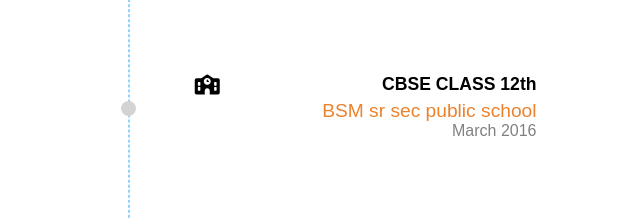
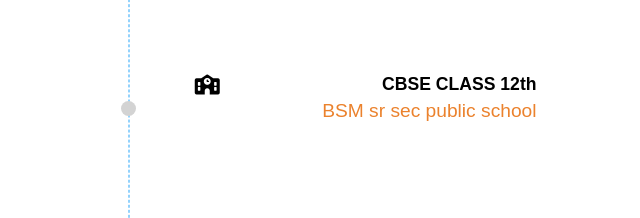
Before and after one commit to Mohit-prog/Resume_project, a plain HTML site: page index.html in a window 1280 px wide. Shown: the part 1320-1538 px from the top of the page, 512-1152 px from the left. Drawn offline with nearby package versions, Linux system fonts and the light colour scheme.

Commit message:
update jun

```diff
--- a/index.html
+++ b/index.html
@@ -249,7 +249,7 @@
                     </div>
                     <h3 class="experience-designation  m0 m-blue">CBSE CLASS 12th</h3>
                     <h4 class="experience-company-name "> BSM sr sec public school</h4>
-                    <h5 class="experience-duration m0">March 2016 </h5>
+                    <!--<h5 class="experience-duration m0">March </h5>-->
 
                    <!----<p class="experience-description text-align-justify"> Lorem Ipsum is simply dummy text of the printing and typesetting industry. Lorem Ipsum has been the industry's standard dummy text ever since the 1500s, when an unknown printer took a galley of type and scrambled it to make a type specimen book. </p>
                    --> </div>
```
